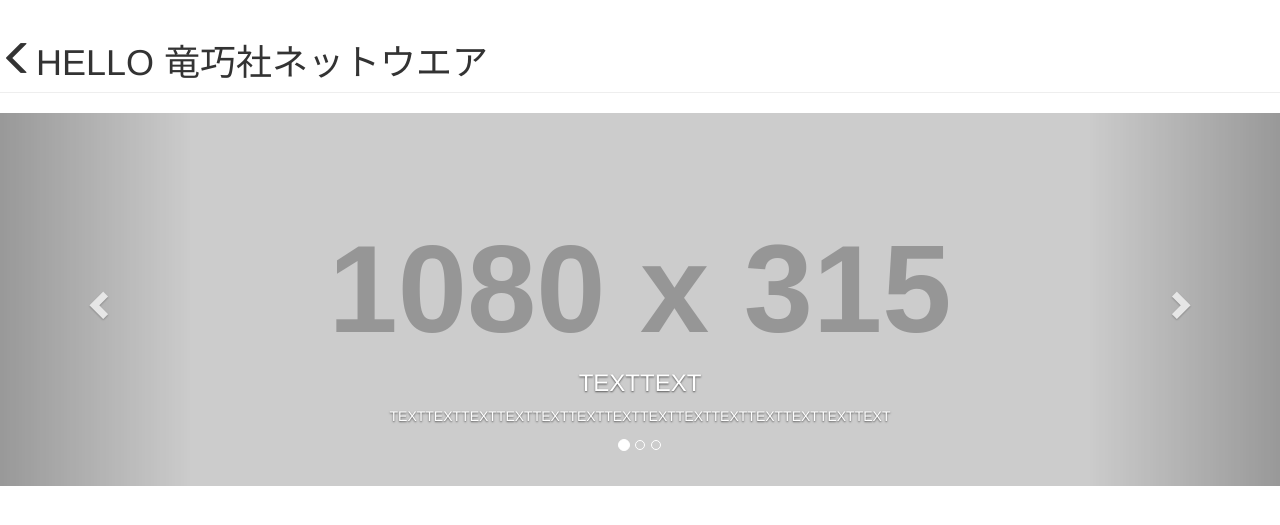
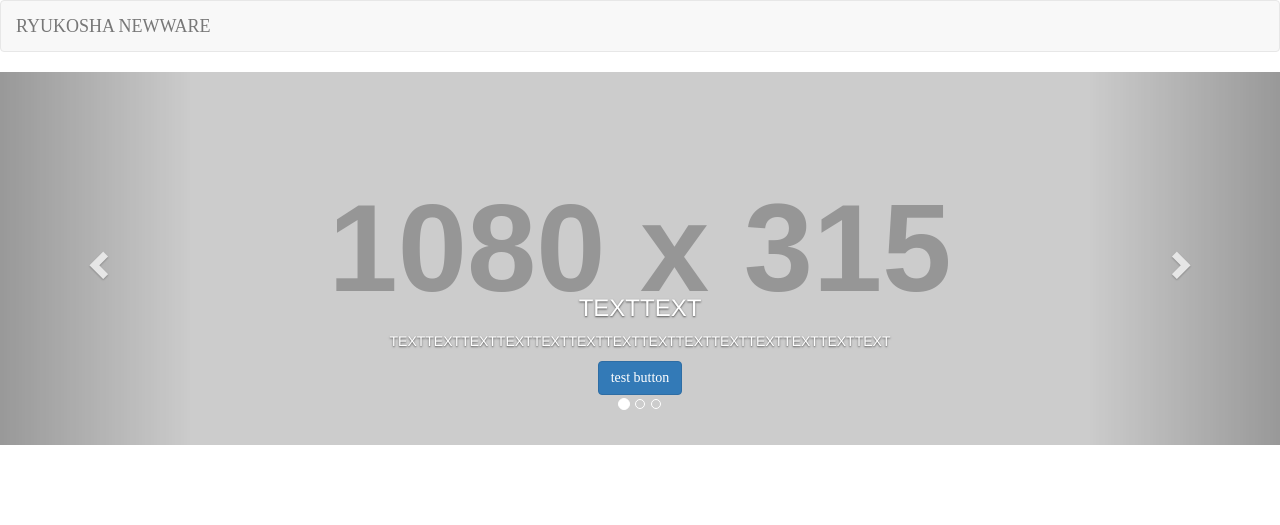
Before and after one commit to HIROSHI1403/newHP, a PHP site: page / in a window 1280 px wide. Shown: the top 525 px of the page. Run offline with PHP 8.4, Linux system fonts and the light colour scheme; grey boxes labelled with a size stand in for pictures from a placeholder-image service; some libraries are stand-ins or nearby versions; some web fonts are replaced.

Commit message:
2016-02-14
ナビバーを設置しました。

```diff
--- a/index.php
+++ b/index.php
@@ -6,7 +6,14 @@
 	<?php tmp_header_meta(); ?>
 </head>
 <body>
-	<h1 class="page-header"><span class="glyphicon glyphicon-menu-left"></span>HELLO 竜巧社ネットウエア</h1>
+
+	<nav class="navbar navbar-default">
+		<div class="container-fluid">
+			<div class="navbar-header">
+				<a class="navbar-brand font-type-1" href="javascript:void(0);">RYUKOSHA NEWWARE</a>
+			</div>
+		</div>
+	</nav>
 
 	<div id="carousel-example-generic" class="carousel slide" data-ride="carousel">
 		<!-- Indicators -->
@@ -22,6 +29,7 @@
 				<div class="carousel-caption">
 					<h3>TEXTTEXT</h3>
 					<p>TEXTTEXTTEXTTEXTTEXTTEXTTEXTTEXTTEXTTEXTTEXTTEXTTEXTTEXT</p>
+					<button type="button" class="btn btn-primary font-type-1">test button</button>
 				</div>
 			</div>
 			<div class="item">
@@ -29,6 +37,15 @@
 				<div class="carousel-caption">
 					<h3>TEXTTEXT</h3>
 					<p>TEXTTEXTTEXTTEXTTEXTTEXTTEXTTEXTTEXTTEXTTEXTTEXTTEXTTEXT</p>
+					<button type="button" class="btn btn-primary font-type-1">test button</button>
+				</div>
+			</div>
+			<div class="item">
+				<img src="http://placehold.jp/1080x315.png" width="100%" alt="...">
+				<div class="carousel-caption">
+					<h3>TEXTTEXT</h3>
+					<p>TEXTTEXTTEXTTEXTTEXTTEXTTEXTTEXTTEXTTEXTTEXTTEXTTEXTTEXT</p>
+					<button type="button" class="btn btn-primary font-type-1">test button</button>
 				</div>
 			</div>
 		</div>
```
